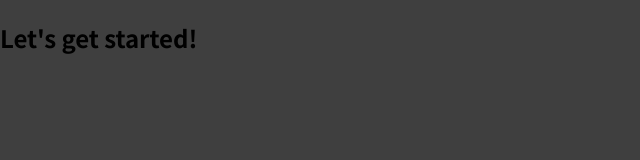
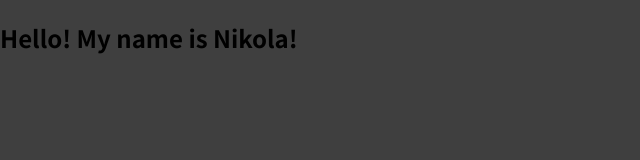
Before and after one commit to NikolaSirakov2/REACT-PROJECT, a JavaScript app in the folder 01-starting-setup/: page / in a window 1280 px wide. Shown: the top 160 px of the page, without its empty margins (0-640 px from the left). Built offline with nearby package versions, Linux system fonts and the light colour scheme.

Commit message:
Update App.js

```diff
--- a/01-starting-setup/src/App.js
+++ b/01-starting-setup/src/App.js
@@ -1,7 +1,7 @@
 function App() {
   return (
     <div>
-      <h2>Let's get started!</h2>
+      <h2>Hello! My name is Nikola!</h2>
     </div>
   );
 }
```
